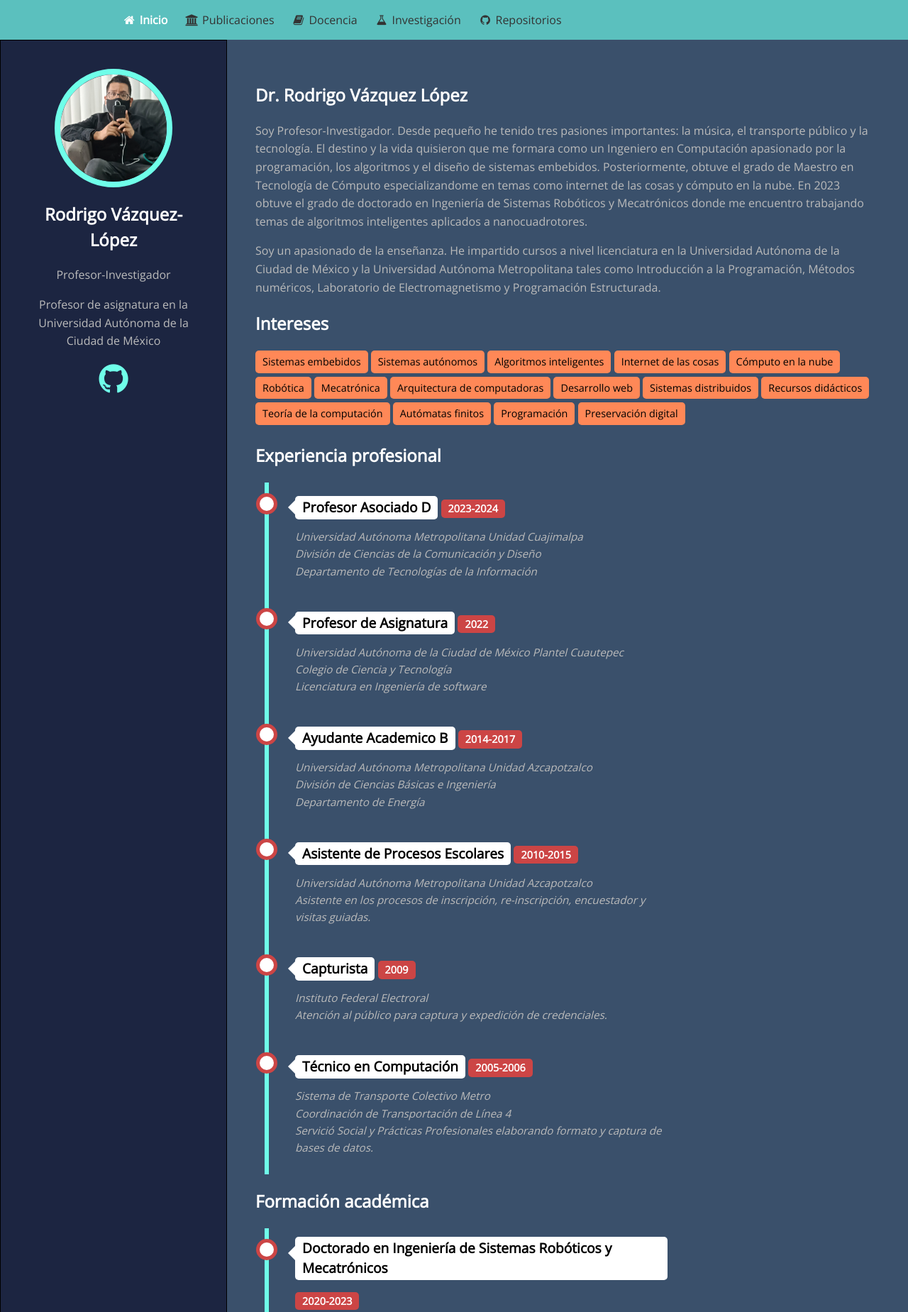
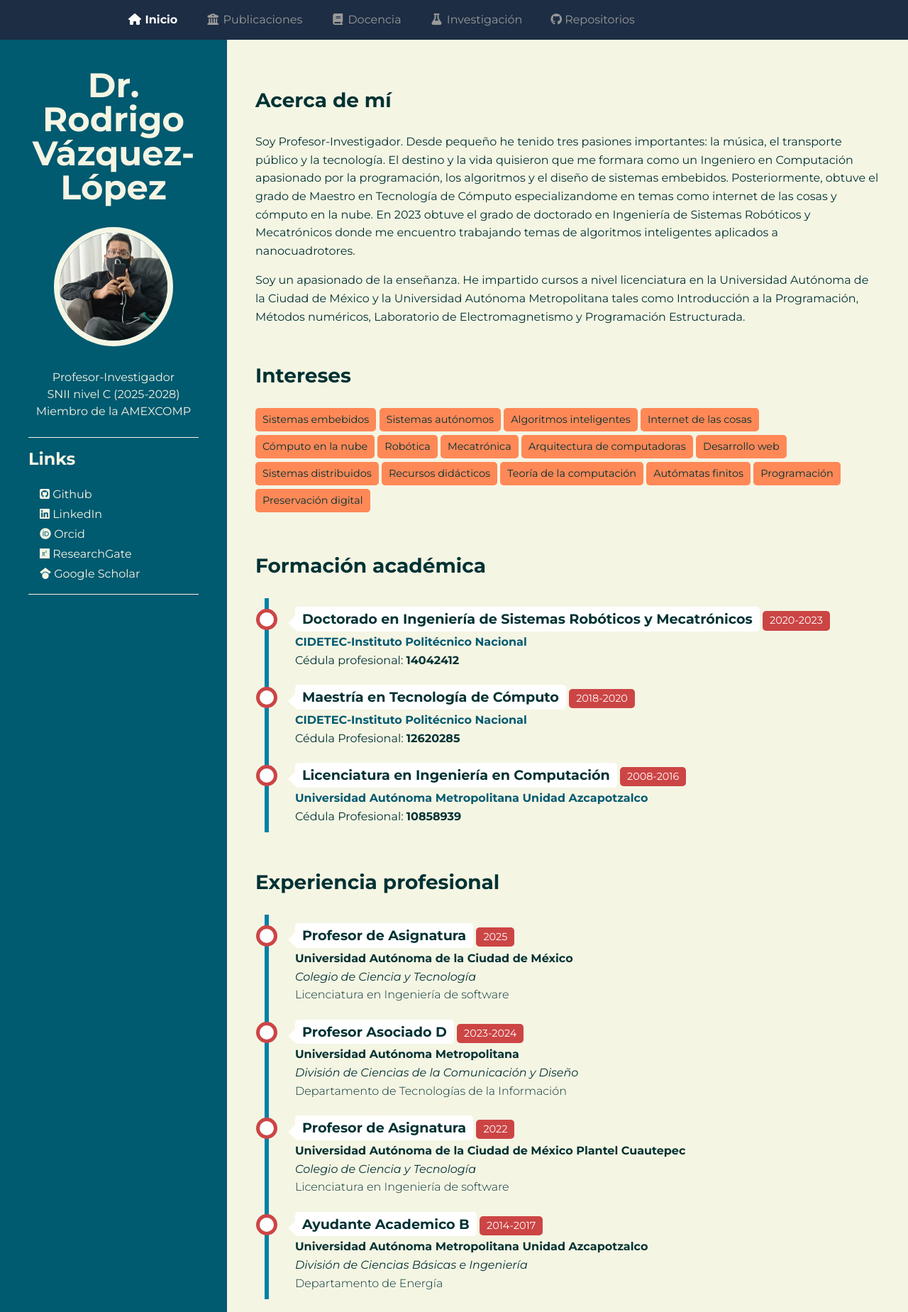
Before and after one commit to rodrigovazquezlopez/rodrigovazquezlopez.github.io, a plain HTML site: page index.html in a window 1280 px wide. Shown: the top 1849 px of the page at 71% size. Drawn offline with nearby package versions, Linux system fonts and the light colour scheme.

Commit message:
2025 version

```diff
--- a/css/styles.css
+++ b/css/styles.css
@@ -9,34 +9,25 @@ html {
 body {
     padding: 0;
     margin: 0;
-    font-family: "Open Sans", "Helvetica Neue", Helvetica, Arial, sans-serif;
+    /* font-family: "Open Sans", "Helvetica Neue", Helvetica, Arial, sans-serif; */
+    font-family: "Montserrat", sans-serif;
     line-height: 1.5;
     font-size: 1rem;
 }
 
 a {
-    color: #6fffe9;
     text-decoration: none;
+    color: #005a70;
 }
 
 a:hover {
-    color: #fff;
-    transition: 0.35s;
-}
-
-h1 {
-    color: #fff;
-}
-
-p {
-    color: #bbb;
-    line-height: 1.6;
+    color: #cc4545;
     transition: 0.35s;
 }
 
 /************** navbar **************/
 nav {
-    background-color: #5bc0be;
+    background-color: #1d2d44;
 }
 
 .nav-bar {
@@ -70,16 +61,16 @@ nav {
     top: 0;
 }
 
-.nav-bar-base  {
+.nav-bar-base {
     float: left;
 }
 
 .nav-bar-element {
     display: block;
     text-decoration: none;
-    color: #333;
+    color: #999;
     font-size: 1rem;
-    padding: 1rem 0.75rem;
+    padding: 1rem 1.25rem;
     transition: 0.35s;
 }
 
@@ -94,38 +85,75 @@ nav {
 }
 
 /************** general sections **************/
-.main-parent {
+.container {
     width: 100%;
     display: flex;
     flex-wrap: wrap;
-    background-color: #1c2541;
 }
 
-.left-layout {
+.contact-info {
     width: 25%;
-    border: 1px solid #000;
     min-height: 100vh;
     padding: 2.5rem;
     text-align: center;
+    background-color: #005a70;
+    color: #f5f5e4;
 }
 
-.right-layout {
+.main-content {
     width: 75%;
-    background-color: #3a506b;
+    background-color: #f5f5e4;
     padding: 2.5rem;
+    color: #003233;
 }
 
-.img-about-me {
+.basic-info {
+    margin-bottom: 1.5em;
+}
+
+.basic-info h1 {
+    font-size: 3em;
+    margin-top: 0;
+    margin-bottom: 0.5em;
+    line-height: 1;
+}
+
+.basic-info h2 {
+    margin: 0;
+    border: 1px solid #fff;
+    font-weight: lighter;
+}
+
+.basic-info-img {
     border-radius: 50%;
     width: 70%;
     display: block;
-    margin: auto;
-    border: 0.5rem solid #6fffe9;
+    margin: 2em auto;
+    border: 0.5rem solid #f5f5e4;
     transition: 0.35s;
 }
 
-.img-about-me:hover {
+.basic-info-img:hover {
     border: 0.5rem solid #fff;
+    box-shadow: 0 4px 8px 0 rgba(0, 0, 0, 0.2), 0 6px 20px 0 rgba(0, 0, 0, 0.19);
+}
+
+.social-links {
+    padding: 0.75em 0;
+    text-align: left;
+    border-top: 1px solid #f5f5e4;
+    border-bottom: 1px solid #f5f5e4;
+}
+
+.social-links h2 {
+    margin-top: 0;
+}
+
+.social-link {
+    display: block;
+    color: #f5f5e4;
+    margin: 0.25em 0;
+    margin-left: 1em;
 }
 
 /************** footer **************/
@@ -138,16 +166,19 @@ footer {
 
 /************** index.html **************/
 
-.text-semblanza {
-    max-width: 95ch;
+.section {
+    max-width: 85ch;
+    line-height: 1.6;
+    transition: 0.35s;
+    margin-bottom: 3em;
 }
 
-.intereses-container{
-    max-width: 95ch;
+.section h2 {
+    font-size: 1.75em;
 }
 
 .intereses-badge {
-    background-color: #FF8857;
+    background-color: #ff8857;
     display: inline-block;
     padding: 5px 10px;
     font-size: 0.9rem;
@@ -157,7 +188,7 @@ footer {
 }
 
 .intereses-badge:hover {
-    background-color: #FFBCB0;
+    background-color: #ffbcb0;
     box-shadow: 0 4px 8px 0 rgba(0, 0, 0, 0.2), 0 6px 20px 0 rgba(0, 0, 0, 0.19);
 }
 
@@ -167,37 +198,37 @@ footer {
 }
 
 .timeline::after {
-    content: '';
+    content: "";
     position: absolute;
     width: 0.375rem;
-    background-color: #6fffe9;
+    background-color: #0081a7;
     top: 0;
     bottom: 0;
     left: 0;
     margin-left: -0.1875rem;
 }
 
-.container {
+.timeline-section {
     padding: 0.625rem 2.5rem;
     position: relative;
     background-color: inherit;
-    width: 70%;
+    width: 100%;
 }
 
-.container::after {
-    content: '';
+.timeline-section::after {
+    content: "";
     position: absolute;
     width: 1.25rem;
     height: 1.25rem;
     left: -0.95rem;
     background-color: white;
-    border: 0.3125rem solid #CC4545;
+    border: 0.3125rem solid #cc4545;
     top: 0.9375rem;
     border-radius: 50%;
     z-index: 1;
 }
 
-.container::before {
+.timeline-section::before {
     content: " ";
     height: 0;
     position: absolute;
@@ -210,7 +241,7 @@ footer {
     border-color: transparent white transparent transparent;
 }
 
-.timeline-title {
+.timeline-section-title {
     font-size: 1.2rem;
     background-color: #fff;
     margin: 0.125rem 0;
@@ -218,30 +249,50 @@ footer {
     border-radius: 0.3125rem;
     padding: 0.125rem 10px;
     transition: 0.35s;
+    font-weight: bold;
 }
 
-.timeline-date {
+.timeline-section-date {
     font-size: 0.9rem;
     display: inline-block;
-    background-color: #CC4545;
+    background-color: #cc4545;
     border-radius: 0.3125rem;
     padding: 0.125rem 10px;
     color: #fff;
     transition: 0.35s;
 }
 
-.container:hover .timeline-title, .container:hover p  {
+.institution,
+.work-place {
+    font-weight: bold;
+    transition: 0.35s;
+}
+
+.professional-id {
+    transition: 0.35s;
+}
+
+.professional-id span {
+    font-weight: bold;
+}
+
+.work-department {
+    font-style: italic;
+}
+
+.work-description {
+    font-weight: 300;
+}
+
+.timeline-section:hover .timeline-section-title,
+.timeline-section:hover .institution,
+.timeline-section:hover .professional-id,
+.timeline-section:hover .work-place {
     margin-left: 1rem;
 }
 
-.container:hover .timeline-date {
-    background-color: #FF8857;
-}
-
-.timeline-text {
-    font-size: 0.95rem;
-    font-style: italic;
-    margin-top: 0;
+.timeline-section:hover .timeline-section-date {
+    background-color: #ff8857;
 }
 
 /************** docencia.html **************/
@@ -251,35 +302,38 @@ footer {
     flex-wrap: wrap;
 }
 
-.courses-child {
+.course {
     display: flex;
     flex-wrap: wrap;
     align-items: center;
     justify-content: center;
     width: 20rem;
-    height: 15rem;
-    background-color: #4598CC;
+    height: 13rem;
+    background-color: #4598cc;
     padding: 1.5rem;
     text-align: center;
     color: #fff;
     border-radius: 5px;
     transition: 0.35s;
-    margin: 2px;
+    margin: 0.125em;
+    font-weight: bold;
 }
 
-.courses-child > i {
-    display:block;
+.course>i {
+    display: block;
     width: 100%;
     margin: 0;
 }
 
-.courses-child > p {
+.course-group,
+.course-name,
+.course-id {
     margin: 0;
     color: #fff;
     width: 100%;
 }
 
-.courses-child:hover {
+.course:hover {
     background-color: #819099;
     box-shadow: 0 4px 8px 0 rgba(0, 0, 0, 0.2), 0 6px 20px 0 rgba(0, 0, 0, 0.19);
 }
@@ -288,12 +342,10 @@ footer {
 .bib-item {
     margin-left: 1.5rem;
     margin-bottom: 1rem;
-    color: #bbb;
-    border-left: 0.3125rem solid #CC4545;
+    background-color: #fff;
+    border-left: 0.3125rem solid #cc4545;
     padding: 0.625rem;
-    background-color: #1c2541;
     border-radius: 0.3125rem;
-
     transition: 0.35s;
 }
 
@@ -311,12 +363,11 @@ footer {
     margin-left: 1.5rem;
     margin-bottom: 1rem;
     color: #bbb;
-    border-left: 0.3125rem solid #CC4545;
+    border-left: 0.3125rem solid #cc4545;
     padding: 0.625rem;
     background-color: #1c2541;
     border-radius: 0.3125rem;
     transition: 0.35s;
-
 }
 
 .respository-item:hover {
@@ -354,7 +405,8 @@ footer {
     .nav-bar-button {
         display: none;
     }
-    .nav-bar-base  {
+
+    .nav-bar-base {
         float: left;
     }
 }
@@ -369,7 +421,7 @@ footer {
         display: none;
     }
 
-    .nav-bar-base  {
+    .nav-bar-base {
         float: none;
         text-align: center;
     }
@@ -377,7 +429,6 @@ footer {
     .active {
         background-color: #666;
     }
-
 }
 
 @media only screen and (max-width: 680px) {
--- a/index.html
+++ b/index.html
@@ -1,15 +1,23 @@
 <!DOCTYPE html>
 <html>
+
 <head>
   <meta charset="UTF-8" />
   <meta name="viewport" content="width=device-width, initial-scale=1.0" />
-    <title>Rodrigo Vázquez-López - Inicio</title>
+  <title>Dr. Rodrigo Vázquez-López - Investigador y académico</title>
   <link rel="stylesheet" href="./css/styles.css" />
   <link href="https://fonts.googleapis.com/css?family=Open Sans" rel="stylesheet" />
-    <link rel="stylesheet" href="https://cdnjs.cloudflare.com/ajax/libs/font-awesome/4.7.0/css/font-awesome.min.css" />
+  <link rel="preconnect" href="https://fonts.googleapis.com" />
+  <link rel="preconnect" href="https://fonts.gstatic.com" crossorigin />
+  <link href="https://fonts.googleapis.com/css2?family=Montserrat:ital,wght@0,100..900;1,100..900&display=swap"
+    rel="stylesheet" />
+  <link rel="stylesheet" href="https://cdnjs.cloudflare.com/ajax/libs/font-awesome/6.7.2/css/all.min.css"
+    integrity="sha512-Evv84Mr4kqVGRNSgIGL/F/aIDqQb7xQ2vcrdIwxfjThSH8CSR7PBEakCr51Ck+w+/U6swU2Im1vVX0SVk9ABhg=="
+    crossorigin="anonymous" referrerpolicy="no-referrer" />
   <script src="https://ajax.googleapis.com/ajax/libs/jquery/3.6.0/jquery.min.js"></script>
   <script src="./js/main.js"></script>
 </head>
+
 <body>
   <nav>
     <div class="nav-bar-button" id="btn_menu">
@@ -30,39 +38,61 @@
         <a href="investigacion.html" class="nav-bar-element"><i class="fa fa-fw fa-flask"></i> Investigación</a>
       </li>
       <li class="nav-bar-base">
-          <a href="repositorios.html" class="nav-bar-element"><i class="fa fa-fw fa-github"></i> Repositorios</a>
+        <a href="repositorios.html" class="nav-bar-element"><i class="fa fa-brands fa-github"></i> Repositorios</a>
       </li>
     </ul>
   </nav>
-    <section class="main-parent">
-      <div class="left-layout">
-        <img class="img-about-me" src="./img/me.jpg" alt="Me" />
-        <h1>Rodrigo Vázquez-López</h1>
-        <p>Profesor-Investigador</p>
-        <p>Profesor de asignatura en la Universidad Autónoma de la Ciudad de México</p>
+  <div class="container">
+    <aside class="contact-info">
+      <div class="basic-info">
+        <h1>Dr. Rodrigo Vázquez-López</h1>
+        <img class="basic-info-img" src="./img/me.jpg" alt="Me" />
+        <div>Profesor-Investigador</div>
+        <div>SNII nivel C (2025-2028)</div>
+        <div>Miembro de la AMEXCOMP</div>
+      </div>
+
       <!-- <p><a href="mailto:rvazquez@cua.uam.mx" target="_blank"><i class="fa fa-fw fa-envelope-o"></i>rvazquez@cua.uam.mx</a></p> -->
-        <div>
-          <a href="https://github.com/rodrigovazquezlopez" target="_blank"><i class="fa fa-fw fa-3x fa-github"></i></a>
-          <!-- <a href="https://twitter.com/rodrigo_em2" target="_blank"><i class="fa fa-fw fa-3x fa-twitter"></i></a>
-          <a href="https://www.youtube.com/channel/UCB80z5s5sPZ7R8fnIZNMW-w" target="_blank"><i class="fa fa-fw fa-3x fa-youtube-play"></i></a> -->
+      <div class="social-links">
+        <h2>Links</h2>
+        <a href="https://github.com/rodrigovazquezlopez" target="_blank" class="social-link"><i
+            class="fa-brands fa-square-github"></i> Github</a>
+        <a href="https://www.linkedin.com/in/r-vazquez-lopez/" target="_blank" class="social-link"><i
+            class="fa-brands fa-linkedin"></i> LinkedIn</a>
+        <a href="https://orcid.org/0000-0001-7556-8512/" target="_blank" class="social-link"><i
+            class="fa-brands fa-orcid"></i> Orcid</a>
+        <a href="https://www.researchgate.net/profile/Rodrigo-Vazquez-Lopez" target="_blank" class="social-link"><i
+            class="fa-brands fa-researchgate"></i> ResearchGate</a>
+        <a href="https://scholar.google.com/citations?user=Ahp9FOEAAAAJ&hl=es" target="_blank" class="social-link"><i
+            class="fa-brands fa-google-scholar"></i> Google Scholar</a>
       </div>
-      </div>
-      <div class="right-layout">
-        <h1>Dr. Rodrigo Vázquez López</h1>
-        <p class="text-semblanza">
-          Soy Profesor-Investigador. Desde pequeño he tenido tres pasiones importantes: la música, el transporte público y la tecnología. El destino y la vida quisieron que me formara como un Ingeniero en Computación apasionado por la programación, los algoritmos y el diseño de
-          sistemas embebidos. Posteriormente, obtuve el grado de Maestro en Tecnología de Cómputo especializandome en temas como internet de las cosas y cómputo en la nube. En 2023 obtuve el grado de doctorado en Ingeniería de
-          Sistemas Robóticos y Mecatrónicos donde me encuentro trabajando temas de algoritmos inteligentes aplicados a nanocuadrotores.
+    </aside>
+    <main class="main-content">
+      <section class="section">
+        <h2>Acerca de mí</h2>
+        <p>
+          Soy Profesor-Investigador. Desde pequeño he tenido tres pasiones importantes: la música, el transporte público
+          y la tecnología. El destino y la vida quisieron que me formara como un Ingeniero en Computación apasionado por
+          la
+          programación, los algoritmos y el diseño de sistemas embebidos. Posteriormente, obtuve el grado de Maestro en
+          Tecnología de Cómputo especializandome en temas como internet de las cosas y cómputo en la nube. En 2023
+          obtuve el
+          grado de doctorado en Ingeniería de Sistemas Robóticos y Mecatrónicos donde me encuentro trabajando temas de
+          algoritmos inteligentes aplicados a nanocuadrotores.
         </p>
 
-        <p class="text-semblanza">
-          Soy un apasionado de la enseñanza. He impartido cursos a nivel licenciatura en la Universidad Autónoma de la Ciudad de México y la Universidad Autónoma Metropolitana tales como Introducción a la Programación, Métodos numéricos,
+        <p>
+          Soy un apasionado de la enseñanza. He impartido cursos a nivel licenciatura en la Universidad Autónoma de la
+          Ciudad de México y la Universidad Autónoma Metropolitana tales como Introducción a la Programación, Métodos
+          numéricos,
           Laboratorio de Electromagnetismo y Programación Estructurada.
         </p>
+      </section>
 
-        <h1>Intereses</h1>
+      <section class="section">
+        <h2>Intereses</h2>
 
-        <div class="intereses-container">
+        <div>
           <span class="intereses-badge">Sistemas embebidos</span>
           <span class="intereses-badge">Sistemas autónomos</span>
           <span class="intereses-badge">Algoritmos inteligentes</span>
@@ -79,99 +109,75 @@
           <span class="intereses-badge">Programación</span>
           <span class="intereses-badge">Preservación digital</span>
         </div>
+      </section>
 
-        <h1>Experiencia profesional</h1>
-
+      <section class="section">
+        <h2>Formación académica</h2>
         <div class="timeline">
-          <div class="container">
-            <h2 class="timeline-title">Profesor Asociado D</h2>
-            <h3 class="timeline-date">2023-2024</h3>
-            <p class="timeline-text">
-              Universidad Autónoma Metropolitana Unidad Cuajimalpa<br />
-              División de Ciencias de la Comunicación y Diseño<br />
-              Departamento de Tecnologías de la Información
-            </p>
+          <div class="timeline-section">
+            <div class="timeline-section-title">Doctorado en Ingeniería de Sistemas Robóticos y Mecatrónicos</div>
+            <div class="timeline-section-date">2020-2023</div>
+            <div class="institution"><a href="https://www.cidetec.ipn.mx" target="_blank">CIDETEC-Instituto Politécnico
+                Nacional</a></div>
+            <div class="professional-id">Cédula profesional: <span>14042412</span></div>
           </div>
-          <div class="container">
-            <h2 class="timeline-title">Profesor de Asignatura</h2>
-            <h3 class="timeline-date">2022</h3>
-            <p class="timeline-text">
-              Universidad Autónoma de la Ciudad de México Plantel Cuautepec<br />
-              Colegio de Ciencia y Tecnología<br />
-              Licenciatura en Ingeniería de software
-            </p>
+          <div class="timeline-section">
+            <div class="timeline-section-title">Maestría en Tecnología de Cómputo</div>
+            <div class="timeline-section-date">2018-2020</div>
+            <div class="institution"><a href="https://www.cidetec.ipn.mx" target="_blank">CIDETEC-Instituto Politécnico
+                Nacional</a></div>
+            <div class="professional-id">Cédula Profesional: <span>12620285</span></div>
           </div>
-          <div class="container">
-            <h2 class="timeline-title">Ayudante Academico B</h2>
-            <h3 class="timeline-date">2014-2017</h3>
-            <p class="timeline-text">
-              Universidad Autónoma Metropolitana Unidad Azcapotzalco<br />
-              División de Ciencias Básicas e Ingeniería<br />
-              Departamento de Energía
-            </p>
-          </div>
-          <div class="container">
-            <h2 class="timeline-title">Asistente de Procesos Escolares</h2>
-            <h3 class="timeline-date">2010-2015</h3>
-            <p class="timeline-text">
-              Universidad Autónoma Metropolitana Unidad Azcapotzalco<br />
-              Asistente en los procesos de inscripción, re-inscripción, encuestador y visitas guiadas.<br />
-            </p>
-          </div>
-          <div class="container">
-            <h2 class="timeline-title">Capturista</h2>
-            <h3 class="timeline-date">2009</h3>
-            <p class="timeline-text">
-              Instituto Federal Electroral<br />
-              Atención al público para captura y expedición de credenciales.<br />
-            </p>
-          </div>
-          <div class="container">
-            <h2 class="timeline-title">Técnico en Computación</h2>
-            <h3 class="timeline-date">2005-2006</h3>
-            <p class="timeline-text">
-              Sistema de Transporte Colectivo Metro<br />
-              Coordinación de Transportación de Línea 4<br />
-              Servició Social y Prácticas Profesionales elaborando formato y captura de bases de datos.
-            </p>
-          </div>
-        </div>
-
-        <h1>Formación académica</h1>
-        <div class="timeline">
-          <div class="container">
-            <h2 class="timeline-title">Doctorado en Ingeniería de Sistemas Robóticos y Mecatrónicos</h2>
-            <h3 class="timeline-date">2020-2023</h3>
-            <p class="timeline-text">
-              Centro de Innovación y Desarrollo Tecnológico en Cómputo<br />
-              Instituto Polítecnico Nacional<br />
-              Tesis: Micro algoritmo inteligente para nano cuadrotores autónomos en la evasión de obstáculos dinámicos
-            </p>
-          </div>
-          <div class="container">
-            <h2 class="timeline-title">Maestría en Tecnología de Cómputo</h2>
-            <h3 class="timeline-date">2018-2020</h3>
-            <p class="timeline-text">
-              Centro de Innovación y Desarrollo Tecnológico en Cómputo<br />
-              Instituto Polítecnico Nacional<br />
-              Tesis: Monitoreo de la contaminación en ciudades inteligentes utilizando Internet de las cosas.<br />
-              Graduado con <strong>Mención Honorífica</strong><br />
-              Cédula Profesional: 12620285
-            </p>
-          </div>
-          <div class="container">
-            <h2 class="timeline-title">Licenciatura en Ingeniería en Computación</h2>
-            <h3 class="timeline-date">2008-2016</h3>
-            <p class="timeline-text">
-              Universidad Autónoma Metropolitana Unidad Azcapotzalco<br />
-              Cédula Profesional: 10858939
-            </p>
-          </div>
+          <div class="timeline-section">
+            <div class="timeline-section-title">Licenciatura en Ingeniería en Computación</div>
+            <div class="timeline-section-date">2008-2016</div>
+            <div class="institution"><a href="https://azc.uam.mx" target="_blank">Universidad Autónoma Metropolitana
+                Unidad Azcapotzalco</a></div>
+            <div class="professional-id">Cédula Profesional: <span>10858939</span></div>
           </div>
         </div>
       </section>
+
+      <section class="section">
+        <h2>Experiencia profesional</h2>
+
+        <div class="timeline">
+          <div class="timeline-section">
+            <div class="timeline-section-title">Profesor de Asignatura</div>
+            <div class="timeline-section-date">2025</div>
+            <div class="work-place">Universidad Autónoma de la Ciudad de México</div>
+            <div class="work-department">Colegio de Ciencia y Tecnología</div>
+            <div class="work-description">Licenciatura en Ingeniería de software</div>
+          </div>
+          <div class="timeline-section">
+            <div class="timeline-section-title">Profesor Asociado D</div>
+            <div class="timeline-section-date">2023-2024</div>
+            <div class="work-place">Universidad Autónoma Metropolitana</div>
+            <div class="work-department">División de Ciencias de la Comunicación y Diseño</div>
+            <div class="work-description">Departamento de Tecnologías de la Información</div>
+          </div>
+          <div class="timeline-section">
+            <div class="timeline-section-title">Profesor de Asignatura</div>
+            <div class="timeline-section-date">2022</div>
+            <div class="work-place">Universidad Autónoma de la Ciudad de México Plantel Cuautepec</div>
+            <div class="work-department">Colegio de Ciencia y Tecnología</div>
+            <div class="work-description">Licenciatura en Ingeniería de software</div>
+          </div>
+          <div class="timeline-section">
+            <div class="timeline-section-title">Ayudante Academico B</div>
+            <div class="timeline-section-date">2014-2017</div>
+            <div class="work-place">Universidad Autónoma Metropolitana Unidad Azcapotzalco</div>
+            <div class="work-department">División de Ciencias Básicas e Ingeniería</div>
+            <div class="work-description">Departamento de Energía</div>
+          </div>
+        </div>
+      </section>
+    </main>
+  </div>
+
   <footer>
     <p>2025 &copy; Rodrigo Vázquez-López</p>
   </footer>
 </body>
+
 </html>
```
Also changed, not shown: docencia.html (+107 -93 lines), investigacion.html (+38 -19 lines), publicaciones.html (+41 -25 lines). Lines whose indentation alone changed are shown as unchanged.
